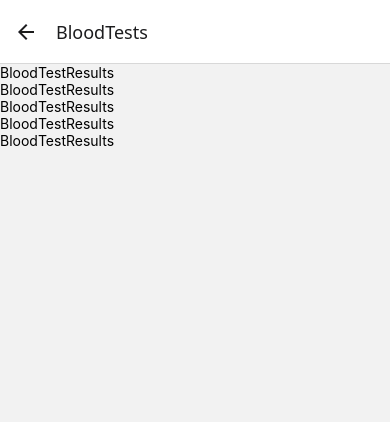
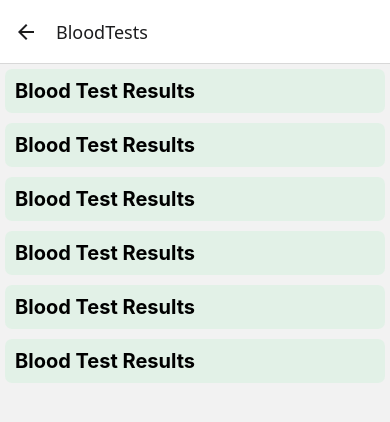
Before and after one commit to gizemsangur1/lab, a React Native app: screen /BloodTests in a window 390 px wide. Shown: the top 422 px of the page. Built offline with nearby package versions, Linux system fonts and the light colour scheme.

Commit message:
Change style on blood test result page

```diff
--- a/components/userActions/bloodTestResults.jsx
+++ b/components/userActions/bloodTestResults.jsx
@@ -1,30 +1,62 @@
-import { useNavigation } from '@react-navigation/native';
-import React from 'react'
-import { ScrollView, View,StyleSheet, TouchableOpacity, Text } from 'react-native'
+import { useNavigation } from "@react-navigation/native";
+import React from "react";
+import {
+  ScrollView,
+  View,
+  StyleSheet,
+  TouchableOpacity,
+  Text,
+} from "react-native";
 
 export default function BloodTestResults() {
-  const navigation=useNavigation();
+  const navigation = useNavigation();
+
+  const TestResults = [
+    {
+      id: 6,
+      date: "12.11.2024",
+    },
+    {
+      id: 5,
+      date: "12.10.2024",
+    },
+    {
+      id: 4,
+      date: "03.09.2024",
+    },
+    {
+      id: 3,
+      date: "01.06.2024",
+    },
+    {
+      id: 2,
+      date: "03.04.2024",
+    },
+
+    {
+      id: 1,
+      date: "12.01.2024",
+    },
+  ];
   return (
     <ScrollView style={styles.scrollView}>
-      <TouchableOpacity onPress={() => navigation.navigate("BloodTest", { id: 42 })}>
-         <Text>BloodTestResults</Text>
-      </TouchableOpacity>
-      <TouchableOpacity onPress={() => navigation.navigate("BloodTest", { id: 43 })}>
-         <Text>BloodTestResults</Text>
-      </TouchableOpacity>
-      <TouchableOpacity onPress={() => navigation.navigate("BloodTest", { id: 44 })}>
-         <Text>BloodTestResults</Text>
-      </TouchableOpacity>
-      <TouchableOpacity onPress={() => navigation.navigate("BloodTest", { id: 45 })}>
-         <Text>BloodTestResults</Text>
-      </TouchableOpacity>
-      <TouchableOpacity onPress={() => navigation.navigate("BloodTest", { id: 46 })}>
-         <Text>BloodTestResults</Text>
-      </TouchableOpacity>
+      {TestResults.map((item, index) => {
+        return (
+          <View style={styles.view}>
+            <TouchableOpacity
+            key={index}
+            onPress={() =>
+              navigation.navigate("BloodTest", { date: item.date, id: item.id })
+            }
+          >
+            <Text style={{fontSize:20,fontWeight:"bold"}}>Blood Test Results</Text>
+          </TouchableOpacity>
+          </View>
 
+        );
+      })}
     </ScrollView>
-
-  )
+  );
 }
 
 const styles = StyleSheet.create({
@@ -32,4 +64,11 @@ const styles = StyleSheet.create({
     flex: 1,
     width: "100%",
   },
+  view:{
+    flex:1,
+    backgroundColor:"#E2F1E7",
+    margin:5,
+    padding:10,
+    borderRadius:"7px",
+  }
 });
--- a/screens/BloodTest/index.jsx
+++ b/screens/BloodTest/index.jsx
@@ -2,10 +2,12 @@ import React from 'react'
 import { Text, View } from 'react-native';
 
 export default function BloodTest({route}) {
-  const { id } = route.params;
+  const {date, id } = route.params;
   return (
 	<View>
-    <Text>User ID: {id}</Text>
+    <Text>Test ID: {id}</Text>
+    <Text>Test Date: {date}</Text>
+
   </View>
   )
 }
```
